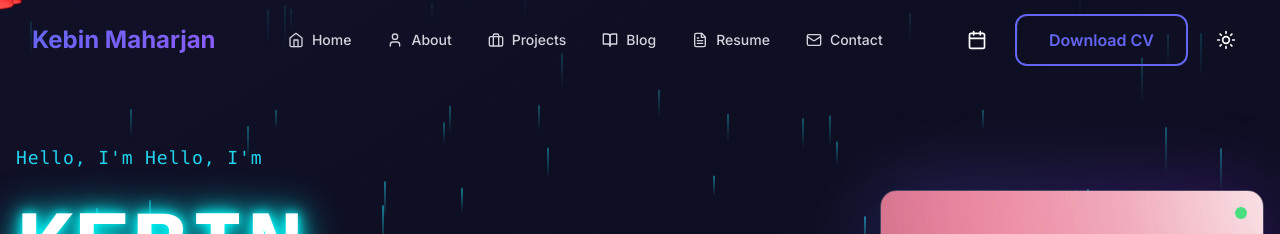
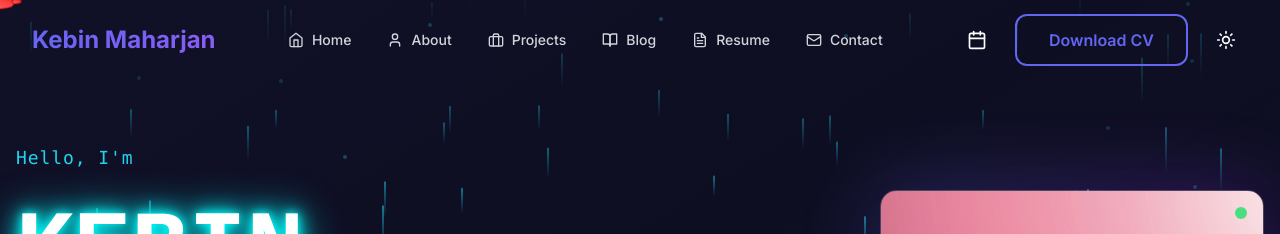
Before and after one commit to kebin09/portfolio-website, a React (Create React App) app: page / in a window 1280 px wide. Shown: the top 234 px of the page. Built offline with nearby package versions, Linux system fonts and the light colour scheme.

Commit message:
Fix: Remove tsparticles dependency and fix Hero component

```diff
--- a/src/components/Hero.js
+++ b/src/components/Hero.js
@@ -63,8 +63,7 @@ const Hero = () => {
                 animate={{ opacity: 1, y: 0 }}
                 transition={{ delay: 0.5, duration: 0.6 }}
               >
-                 Hello, I'm
-                 Hello, I'm
+                Hello, I'm
               </motion.p>
 
               {/* Futuristic Name Display */}
--- a/src/components/ParticleBackground.js
+++ b/src/components/ParticleBackground.js
@@ -1,99 +1,22 @@
-import React, { useCallback } from 'react';
-import Particles from '@tsparticles/react';
-import { loadBasic } from '@tsparticles/basic';
+import React from 'react';
 
 const ParticleBackground = () => {
-  const particlesInit = useCallback(async (engine) => {
-    await loadBasic(engine);
-  }, []);
-
-  const particlesConfig = {
-    background: {
-      color: {
-        value: "transparent",
-      },
-    },
-    fpsLimit: 120,
-    interactivity: {
-      events: {
-        onClick: {
-          enable: true,
-          mode: "push",
-        },
-        onHover: {
-          enable: true,
-          mode: "connect",
-        },
-        resize: true,
-      },
-      modes: {
-        push: {
-          quantity: 4,
-        },
-        connect: {
-          distance: 80,
-          lineLinked: {
-            opacity: 0.5,
-          },
-          radius: 60,
-        },
-      },
-    },
-    particles: {
-      color: {
-        value: "#06b6d4",
-      },
-      links: {
-        color: "#06b6d4",
-        distance: 120,
-        enable: true,
-        opacity: 0.15,
-        width: 1,
-      },
-      move: {
-        direction: "none",
-        enable: true,
-        outModes: {
-          default: "bounce",
-        },
-        random: false,
-        speed: 0.3,
-        straight: false,
-      },
-      number: {
-        density: {
-          enable: true,
-          area: 1200,
-        },
-        value: 40,
-      },
-      opacity: {
-        value: 0.3,
-        random: false,
-        animation: {
-          enable: false,
-        },
-      },
-      shape: {
-        type: "circle",
-      },
-      size: {
-        value: 2,
-        animation: {
-          enable: false,
-        },
-      },
-    },
-    detectRetina: true,
-  };
-
   return (
-    <Particles
-      id="tsparticles"
-      init={particlesInit}
-      options={particlesConfig}
-      className="absolute inset-0 -z-10"
-    />
+    <div className="absolute inset-0 -z-10 overflow-hidden">
+      {/* Simple CSS particles */}
+      {[...Array(30)].map((_, i) => (
+        <div
+          key={i}
+          className="absolute w-1 h-1 bg-cyan-400/30 rounded-full animate-pulse"
+          style={{
+            left: `${Math.random() * 100}%`,
+            top: `${Math.random() * 100}%`,
+            animationDelay: `${Math.random() * 3}s`,
+            animationDuration: `${2 + Math.random() * 2}s`
+          }}
+        />
+      ))}
+    </div>
   );
 };
 
```
